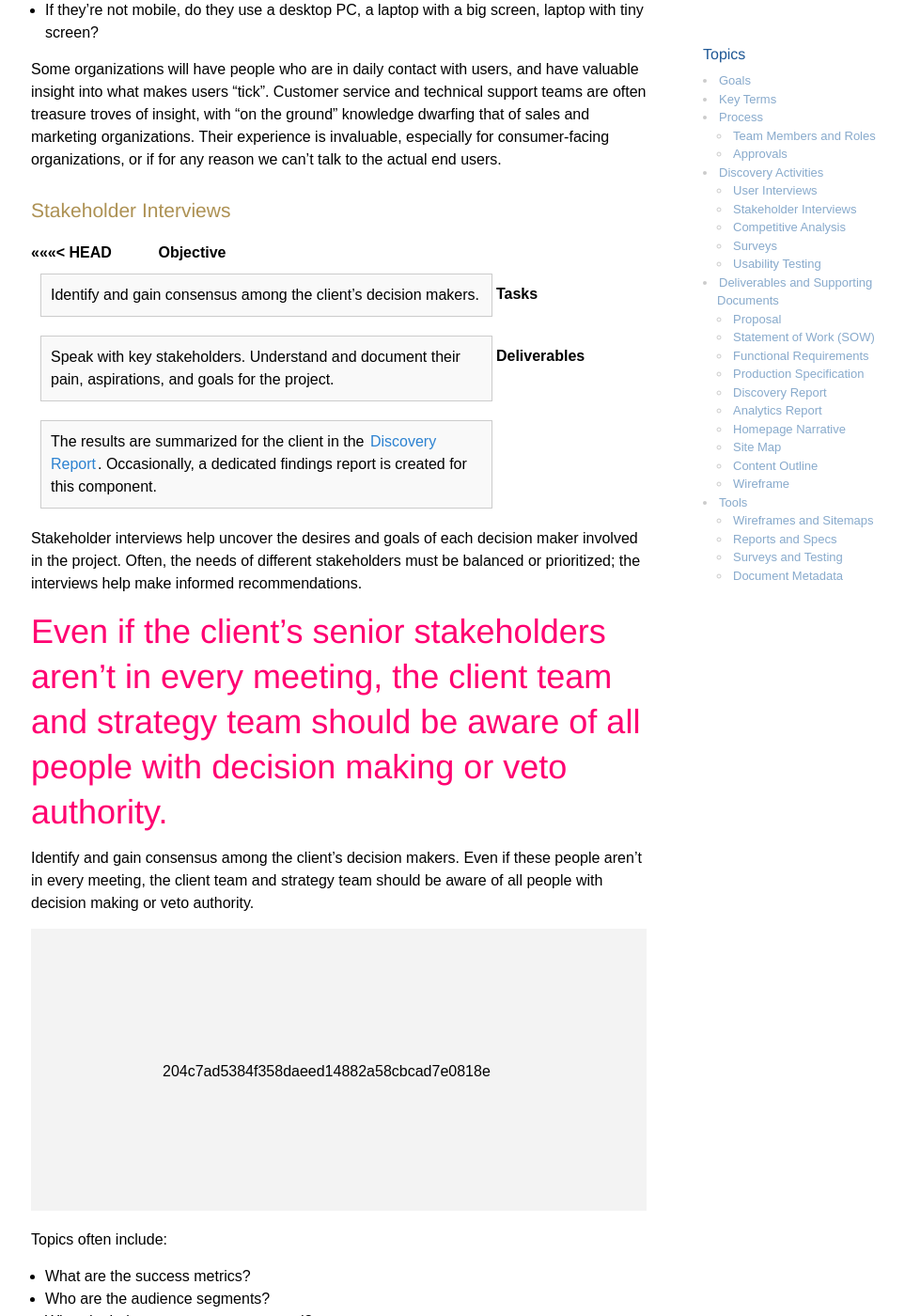
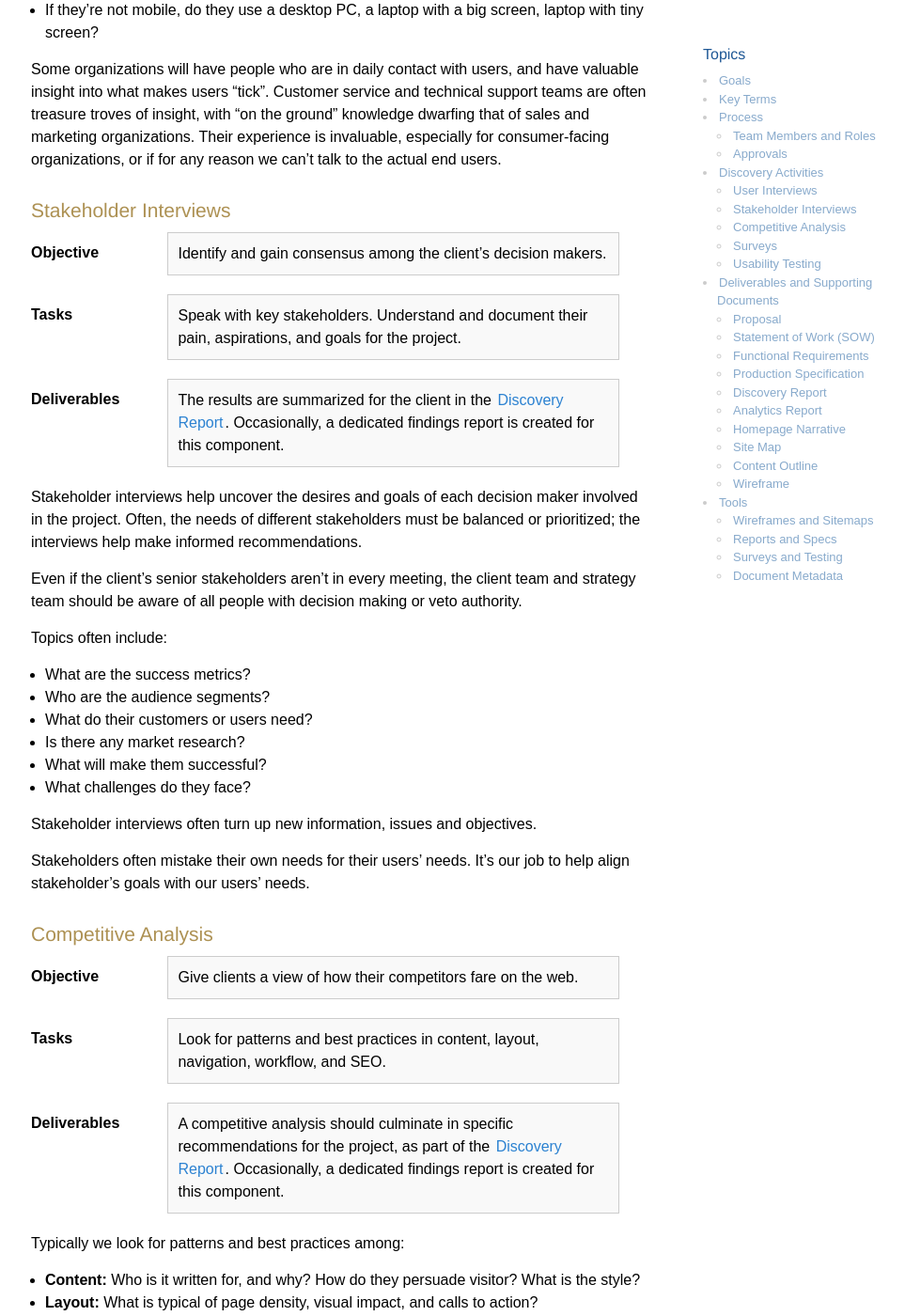
Before and after one commit to imarc/handbook, a Jekyll site: the page built from strategy.markdown, in a window 1280 px wide and 1400 px high, scrolled down 3983 px. Shown: the whole window at 94% size, without its empty margins (137-1100 px from the left). Built offline with Jekyll 4.4.1, drawn with Linux system fonts in a browser that asks for light colours; nearby versions of some CDN libraries.

Commit message:
Fix that merge mess.

```diff
--- a/strategy.markdown
+++ b/strategy.markdown
@@ -138,7 +138,6 @@
 
 ### Stakeholder Interviews
 
-<<<<<<< HEAD
 Objective
 :	Identify and gain consensus among the client's decision makers.
 
@@ -152,9 +151,6 @@
 Stakeholder interviews help uncover the desires and goals of each decision maker involved in the project. Often, the needs of different stakeholders must be balanced or prioritized; the interviews help make informed recommendations.
 
 Even if the client's senior stakeholders aren't in every meeting, the client team and strategy team should be aware of all people with decision making or veto authority.
-=======
-Identify and gain consensus among the client's decision makers. Even if these people aren't in every meeting, the client team and strategy team should be aware of all people with decision making or veto authority.
->>>>>>> 204c7ad5384f358daeed14882a58cbcad7e0818e
 
 Topics often include:
 
```
